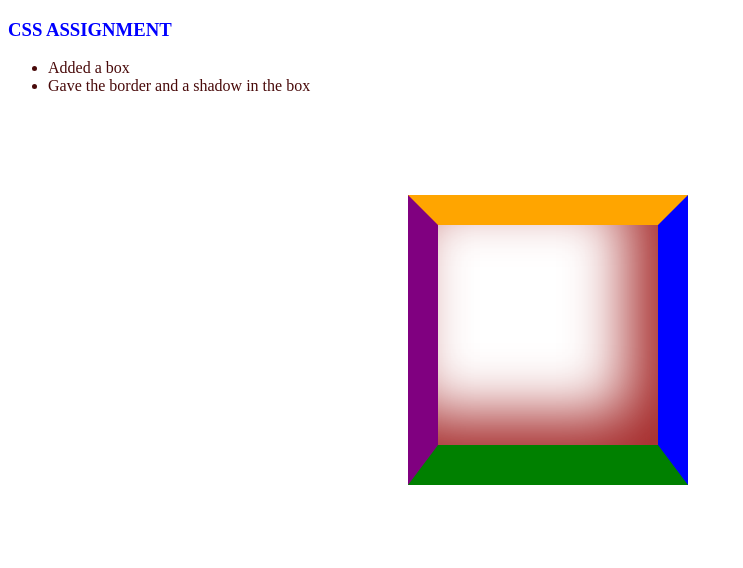
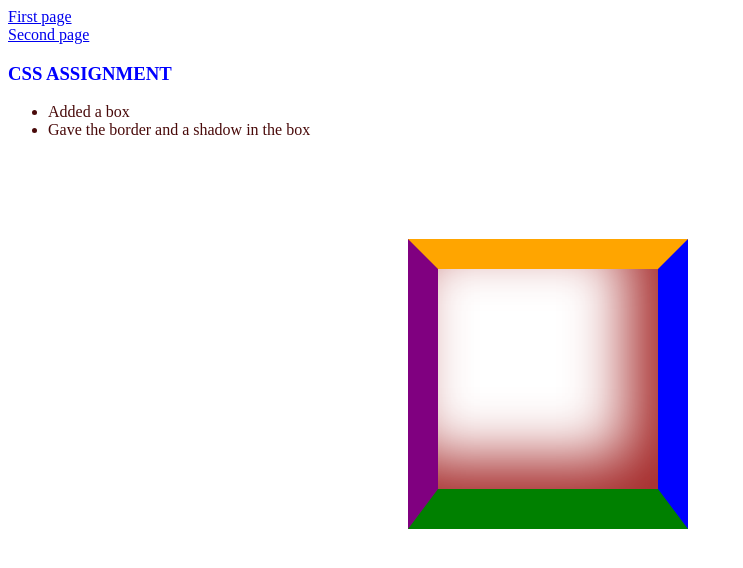
Before and after one commit to Diame21/CSS-ASSIGNMENT, a plain HTML site: page class.html in a window 1280 px wide. Shown: the whole page, without its empty margins (0-743 px from the left). Drawn offline with Linux system fonts and the light colour scheme.

Commit message:
added a message

```diff
--- a/class.html
+++ b/class.html
@@ -24,6 +24,8 @@
 </head>
 
 <body>
+    <a href="index.html">First page</a><br>
+    <a href="clas.html">Second page</a>
     <h3 style="color: blue;">
         CSS ASSIGNMENT
     </h3>
```
